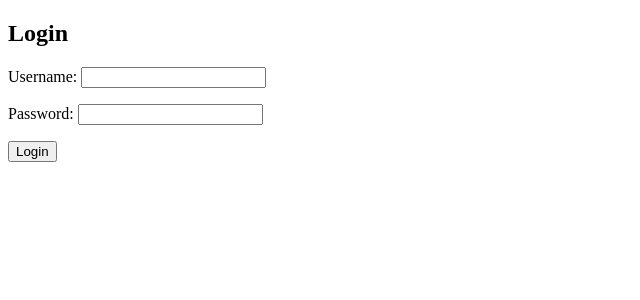
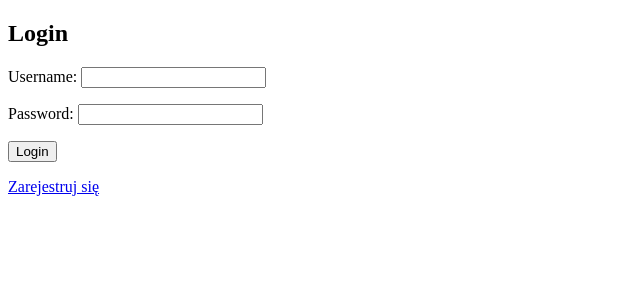
Before and after one commit to Dewaszmi/ChessMasters, a Django app: page / in a window 1280 px wide. Shown: the top 300 px of the page, without its empty margins (0-640 px from the left). Run offline with Django 5.2, Linux system fonts and the light colour scheme.

Commit message:
Update chess_project/chess_app/templates/login.html

```diff
--- a/chess_project/chess_app/templates/login.html
+++ b/chess_project/chess_app/templates/login.html
@@ -11,5 +11,8 @@
     {{ form.as_p }}
     <button type="submit">Login</button>
   </form>
+  <p>
+    <a href="{% url 'register' %}">Zarejestruj się</a>
+  </p>
 </body>
 </html>
```
